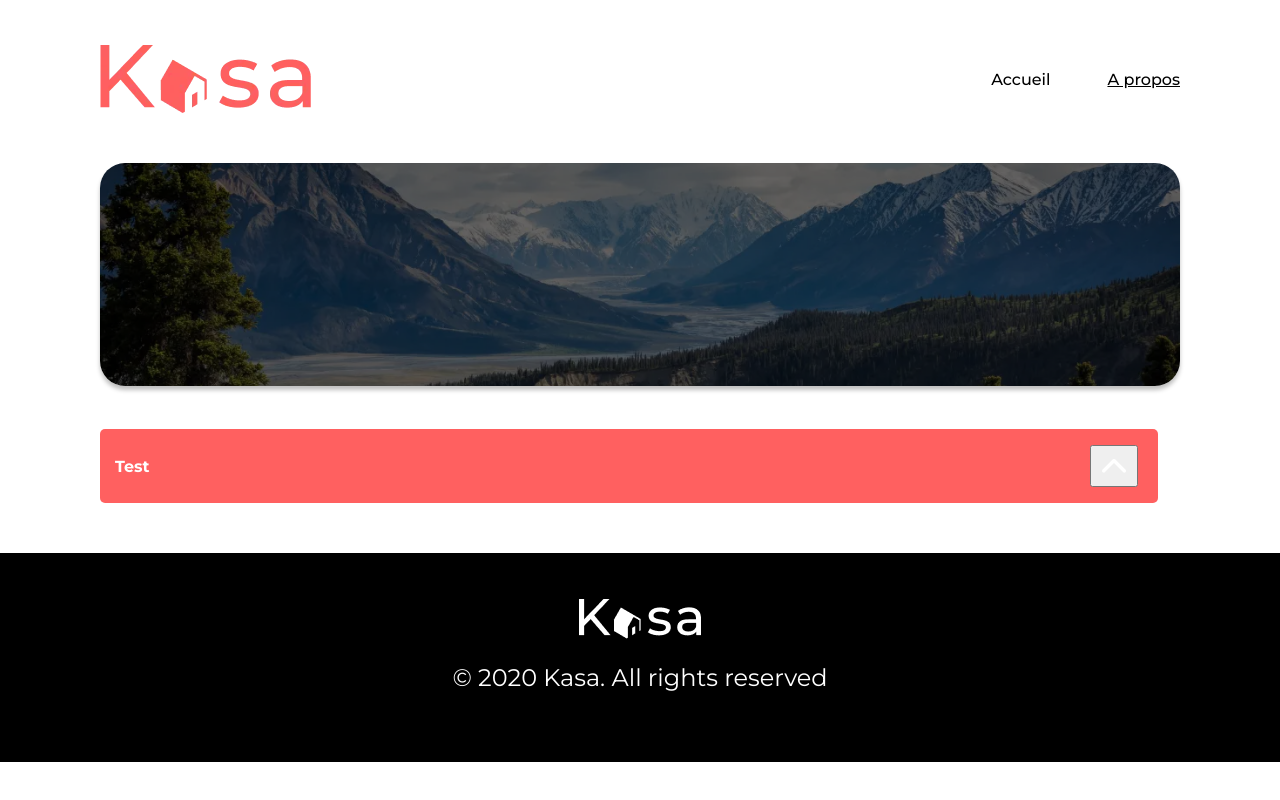
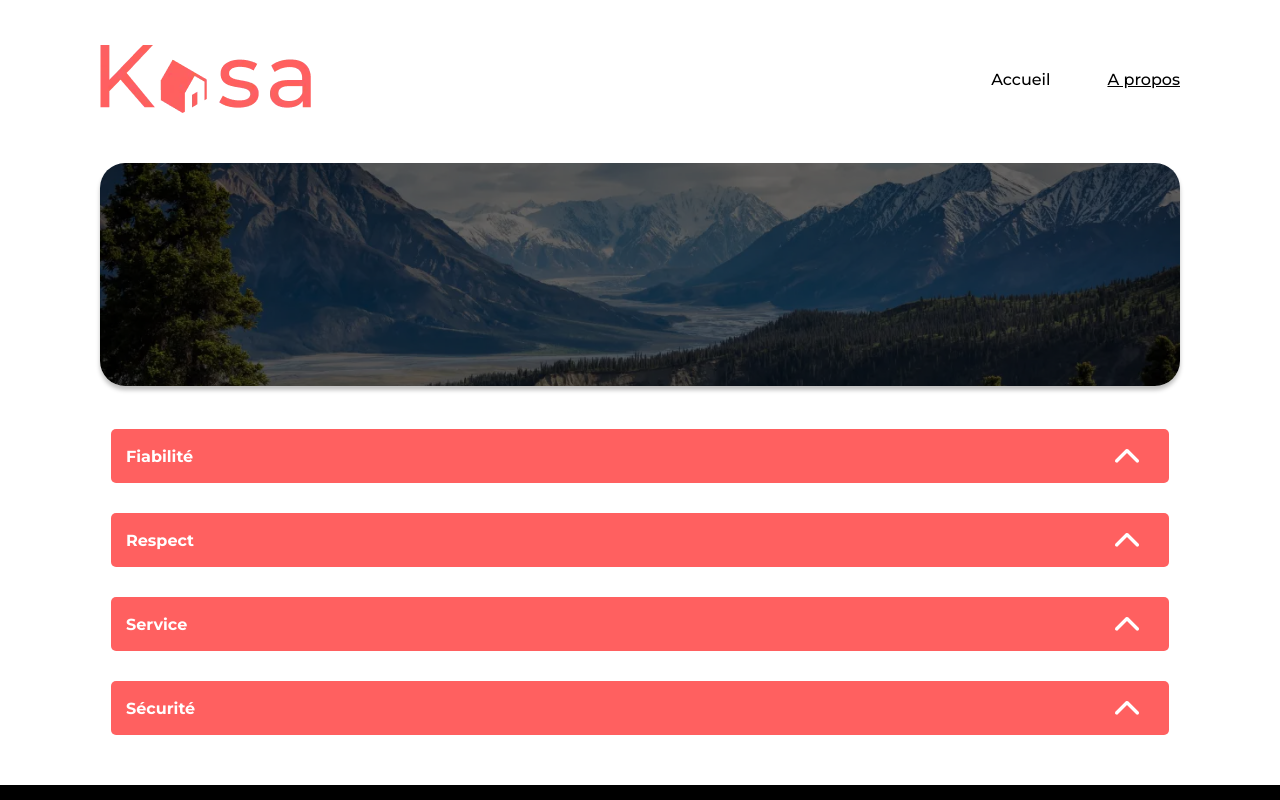
Before and after one commit to LaflorentieNicolas/P6-Kasa, a React (Create React App) app: page /about in a window 1280 px wide. Shown: the top 800 px of the page. Built offline with nearby package versions, Linux system fonts and the light colour scheme.

Commit message:
Create about.json, about page design

```diff
--- /dev/null
+++ b/public/about.json
@@ -0,0 +1,22 @@
+[
+  {
+    "id": "about1",
+    "title": "Fiabilité",
+    "description": "Les annonces postées sur Kasa garantissent une fiabilité totale. Les photos sont conformes aux logements, et toutes les informations sont régulièrement vérifiées par nos équipes."
+  },
+  {
+    "id": "about2",
+    "title": "Respect",
+    "description": "La bienveillance fait partie des valeurs fondatrices de Kasa. Tout comportement discriminatoire ou de perturbation du voisinage entraînera une exclusion de notre plateforme."
+  },
+  {
+    "id": "about3",
+    "title": "Service",
+    "description": "La bienveillance fait partie des valeurs fondatrices de Kasa. Tout comportement discriminatoire ou de perturbation du voisinage entraînera une exclusion de notre plateforme."
+  },
+  {
+    "id": "about4",
+    "title": "Sécurité",
+    "description": "La sécurité est la priorité de Kasa. Aussi bien pour nos hôtes que pour les voyageurs, chaque logement correspond aux critères de sécurité établis par nos services. En laissant une note aussi à l'hôte qu'au locataire, cela permet à nos équipe de vérifier que les standards sont bien respectés. Nous organisons également des ateliers sur la sécurité domestique pour nos hôtes."
+  }
+]
--- a/src/components/Collapse.jsx
+++ b/src/components/Collapse.jsx
@@ -1,10 +1,10 @@
 import arrow from "../assets/img/arrow.png";
 import "../sass/main.scss";
 
-function Collapse() {
+function Collapse({ title, description }) {
   return (
     <div className="collapse">
-      <p className="collapse__title">Test</p>
+      <p className="collapse__title">{title}</p>
       <button>
         <img src={arrow} alt="Ouvrir le texte" />
       </button>
--- a/src/pages/About.jsx
+++ b/src/pages/About.jsx
@@ -1,16 +1,45 @@
-import imgAboutBanner from "../assets/img/banner-about.webp";
+import { useEffect, useState } from "react";
 import Banner from "../components/Banner";
 import Collapse from "../components/Collapse";
+import "../sass/main.scss";
+import imgAboutBanner from "../assets/img/banner-about.webp";
 
-function About() {
+const About = () => {
+  const [data, setData] = useState([]);
+  const [error, setError] = useState(false);
+
+  useEffect(() => {
+    async function getData() {
+      try {
+        const response = await fetch("/about.json");
+        const data = await response.json();
+
+        setData(data);
+      } catch (err) {
+        setError(err);
+      }
+    }
+    getData();
+  }, []);
+
   return (
     <main>
       <div className="banner">
         <Banner img={imgAboutBanner} />
       </div>
-      <Collapse />
+      {error && <span>{error}</span>}
+      <div className="about-container">
+        {data.map((about) => (
+          <Collapse
+            key={about.id}
+            id={about.id}
+            title={about.title}
+            description={about.description}
+          />
+        ))}
+      </div>
     </main>
   );
-}
+};
 
 export default About;
--- a/src/sass/components/_collapse.scss
+++ b/src/sass/components/_collapse.scss
@@ -1,3 +1,9 @@
+.about-container {
+  display: grid;
+  justify-content: center;
+  gap: 30px;
+}
+
 .collapse {
   display: flex;
   align-items: center;
@@ -5,8 +11,7 @@
   background-color: #ff6060;
   width: 1023px;
   height: 54px;
-  padding: 10px 20px 10px 15px;
-  gap: 0px;
+  padding: 0px 20px 0px 15px;
   border-radius: 5px;
   &__title {
     color: white;
@@ -14,3 +19,8 @@
     size: 24px;
   }
 }
+
+button {
+  border: none;
+  background: none;
+}
```
